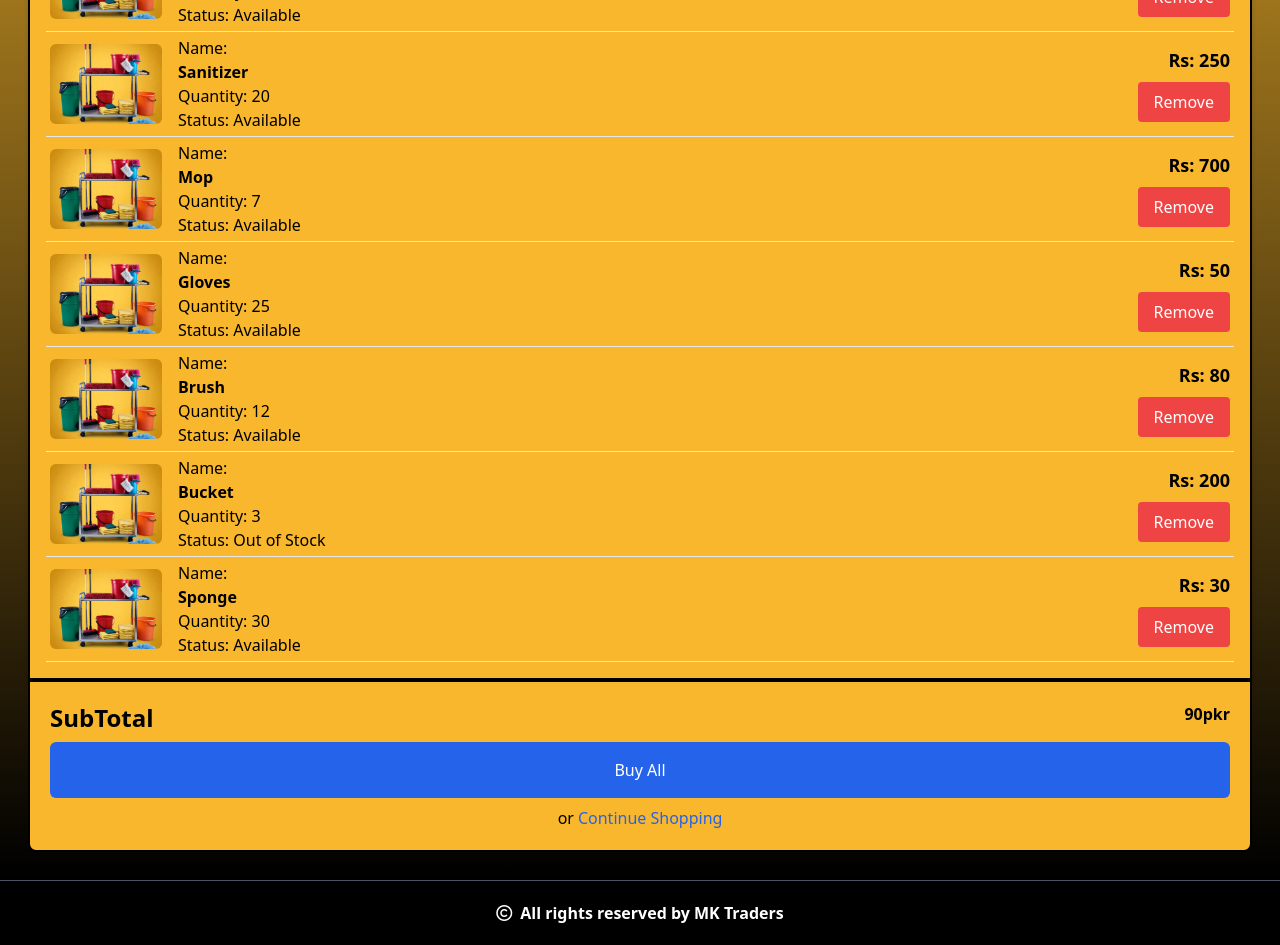
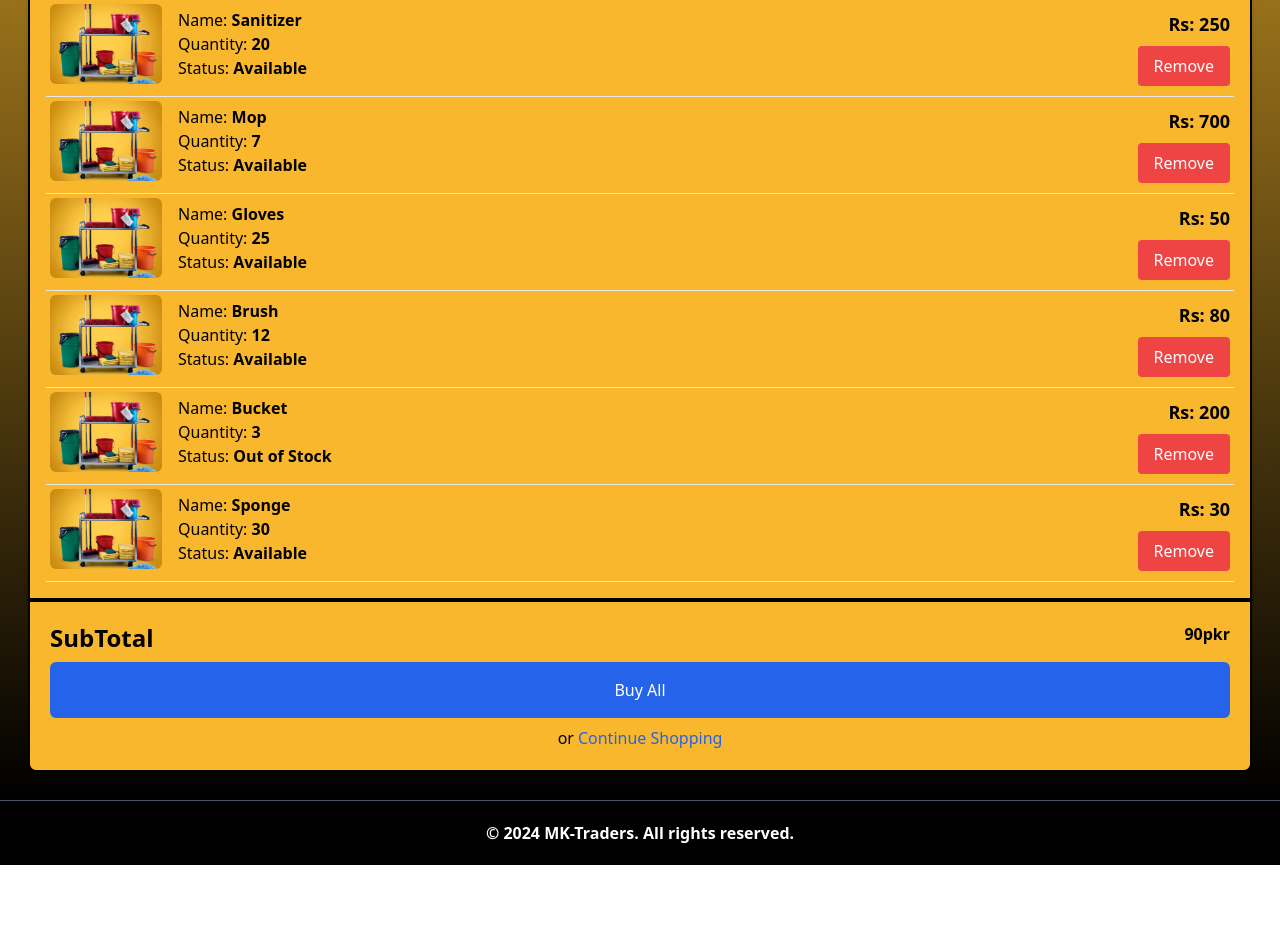
Before and after one commit to MuhammadKhizar89/MK-Traders, a React (Vite) app in the folder Client/MK/: page /cart in a window 1280 px wide. Shown: the part 1060-2005 px from the top of the page. After the commit the page ends 1925 px from the top, so only its background shows below. Built offline with nearby package versions, Linux system fonts and the light colour scheme.

Commit message:
Cart Fixed

```diff
--- a/Client/MK/src/Components/Layout/Footer.jsx
+++ b/Client/MK/src/Components/Layout/Footer.jsx
@@ -8,8 +8,7 @@ const Footer = () => {
 
       {/* Footer */}
       <div className='bg-black font-bold py-5 text-white  text-center'>
-      <i class="fa-regular fa-copyright mr-2" ></i>
-      All rights reserved by MK Traders
+      © 2024 MK-Traders. All rights reserved.
       </div>
     </div>
   );
--- a/Client/MK/src/Components/NavPaths/Cart.jsx
+++ b/Client/MK/src/Components/NavPaths/Cart.jsx
@@ -18,20 +18,20 @@ const Cart = () => {
 
   return (
     <>
-      <div className='bg-gradient-to-b p-2 from-[#f8b72c] to-black min-h-screen'>
-        <div className='flex flex-col md:p-5'>
+      <div className='bg-gradient-to-b p-2 from-[#f8b72c] to-black '>
+        <div className='flex flex-col  md:p-5'>
           <div className='bg-[#f8b72c] border-2 border-black w-full rounded-t-md shadow-md md:p-4'>
             <p className='text-3xl font-bold text-center my-4'>Shopping Cart</p>
             {products.map(product => (
-              <div key={product.id} className='flex items-center justify-between p-1 border-b border-gray-200'>
-                <div className='flex items-center'>
-                  <div className='w-28 h-20'>
+              <div key={product.id} className='flex  items-center justify-between p-1 border-b border-gray-200'>
+                <div className='flex items-center mb-2'>
+                  <div className='w-20 h-20  md:w-28 md:h-20'>
                     <img src={img3} alt="Product" className='w-full h-full object-cover rounded-md' />
                   </div>
                   <div className='flex flex-col ml-4'>
-                    <p>Name: <div className='font-bold'>{product.name}</div></p>
-                    <p>Quantity: {product.quantity}</p>
-                    <p>Status: {product.status}</p>
+                    <p>Name: <div className='font-bold inline'> {product.name}</div></p>
+                    <p>Quantity: <div className='font-bold inline'>{product.quantity}</div></p>
+                    <p>Status: <div className='font-bold inline'>{product.status}</div></p>
                   </div>
                 </div>
                 <div className='flex flex-col items-end'>
--- a/Client/MK/src/Components/NavPaths/Home.jsx
+++ b/Client/MK/src/Components/NavPaths/Home.jsx
@@ -24,7 +24,7 @@ const Home = () => {
       <div className='bg-[#f8b72c]'>
         <div className='flex-col text-center md:flex md:flex-row justify-between p-4'>
           <div className='font-bold text-5xl'>
-          <h1 class=" text-4xl font-extrabold leading-none tracking-tight text-gray-900 md:text-5xl lg:text-6xl dark:text-white">MK<span class="text-blue-600 dark:text-blue-500"> Traders</span></h1>
+          <h1 class=" text-4xl font-extrabold leading-none tracking-tight text-gray-900 md:text-5xl lg:text-6xl dark:text-white"><Link to='/'>MK</Link><span class="text-blue-600 dark:text-blue-500"> <Link to='/'>Traders</Link></span></h1>
           </div>
           <div className='md:mt-3'>
             <input className='p-2 mt-2 md:mt-0 md:w-[80vh] text-black rounded-l-md' type="text" placeholder='Search Any Product' />
--- a/Client/MK/src/Components/NavPaths/OrderDetails.jsx
+++ b/Client/MK/src/Components/NavPaths/OrderDetails.jsx
@@ -2,7 +2,11 @@ import React from 'react'
 
 const OrderDetails = () => {
   return (
+    <>
     <div>OrderDetails</div>
+    <i class="fa-solid fa-clock"></i>
+    <i class="fas fa-check-circle"></i>
+    </>
   )
 }
 
```
